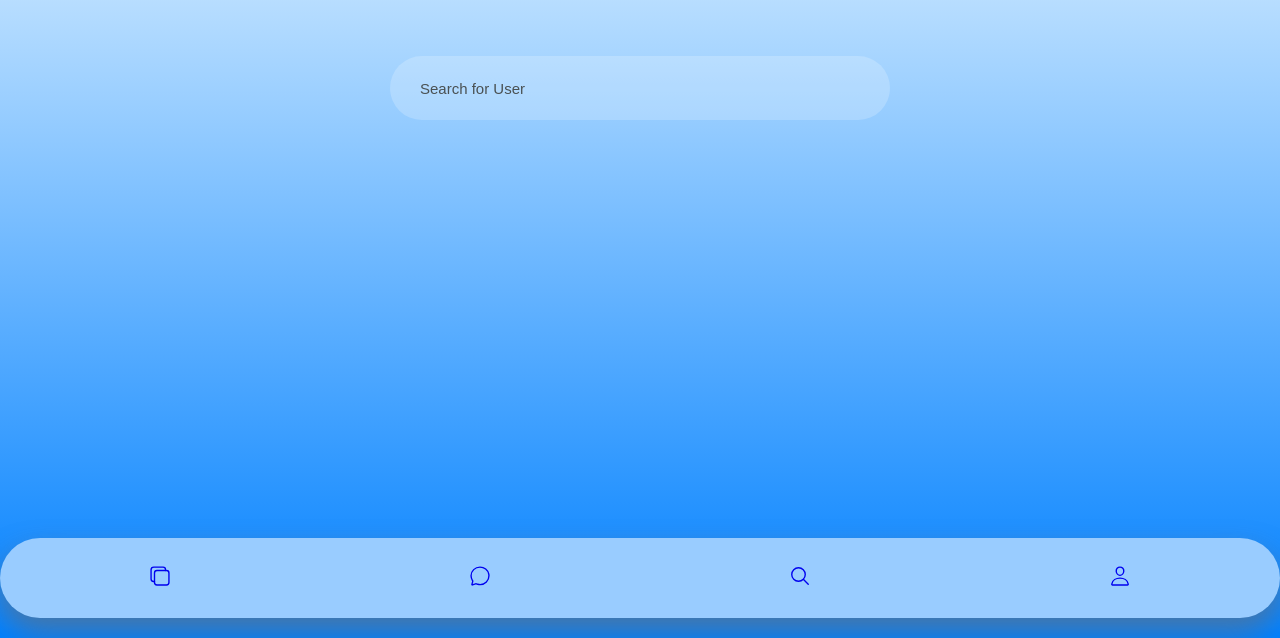
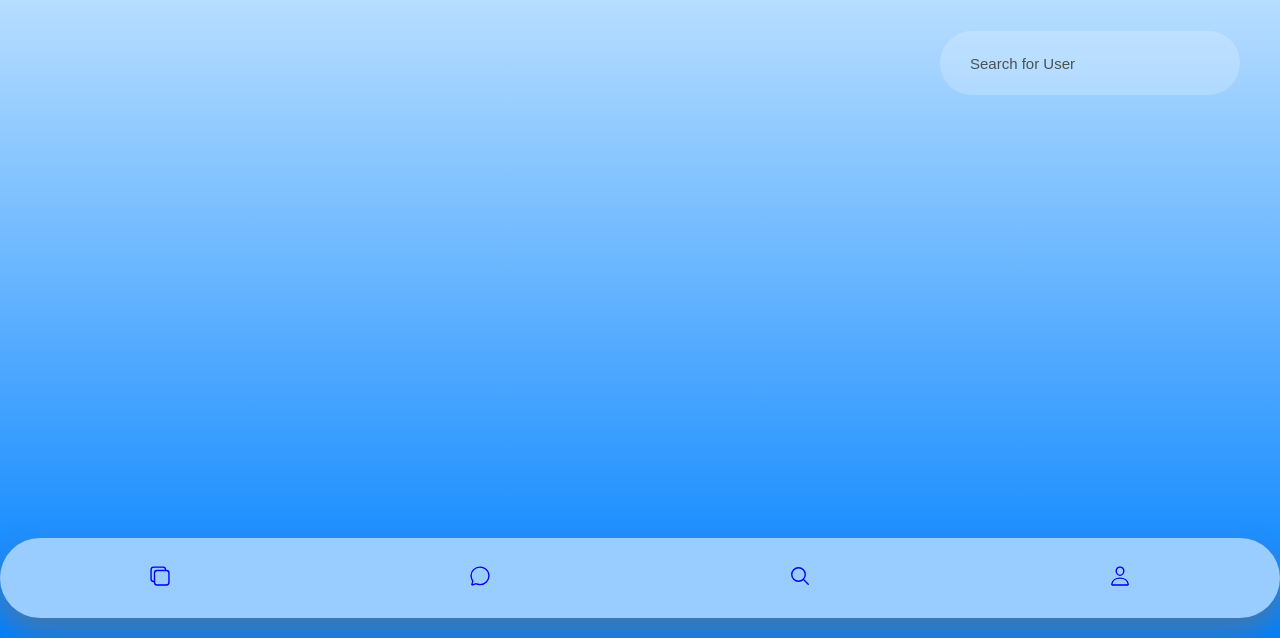
Before and after one commit to presleyigie1/GymbleWeb, a website: page public/search.html in a window 1280 px wide. Shown: the part 162-800 px from the top of the page. Drawn offline with nearby package versions, Linux system fonts and the light colour scheme.

Commit message:
search formatted

```diff
--- a/public/styles/search.css
+++ b/public/styles/search.css
@@ -1,8 +1,9 @@
 .search-bar{
-    margin-bottom: 300px;
+    margin-bottom: 350px;
+    margin-left: 900px;
     width: 100%;
     height: 8%;
-    max-width: 500px;
+    max-width: 300px;
     background: rgba(255,255,255,0.2);
     display: flex;
     align-items: center;
```
